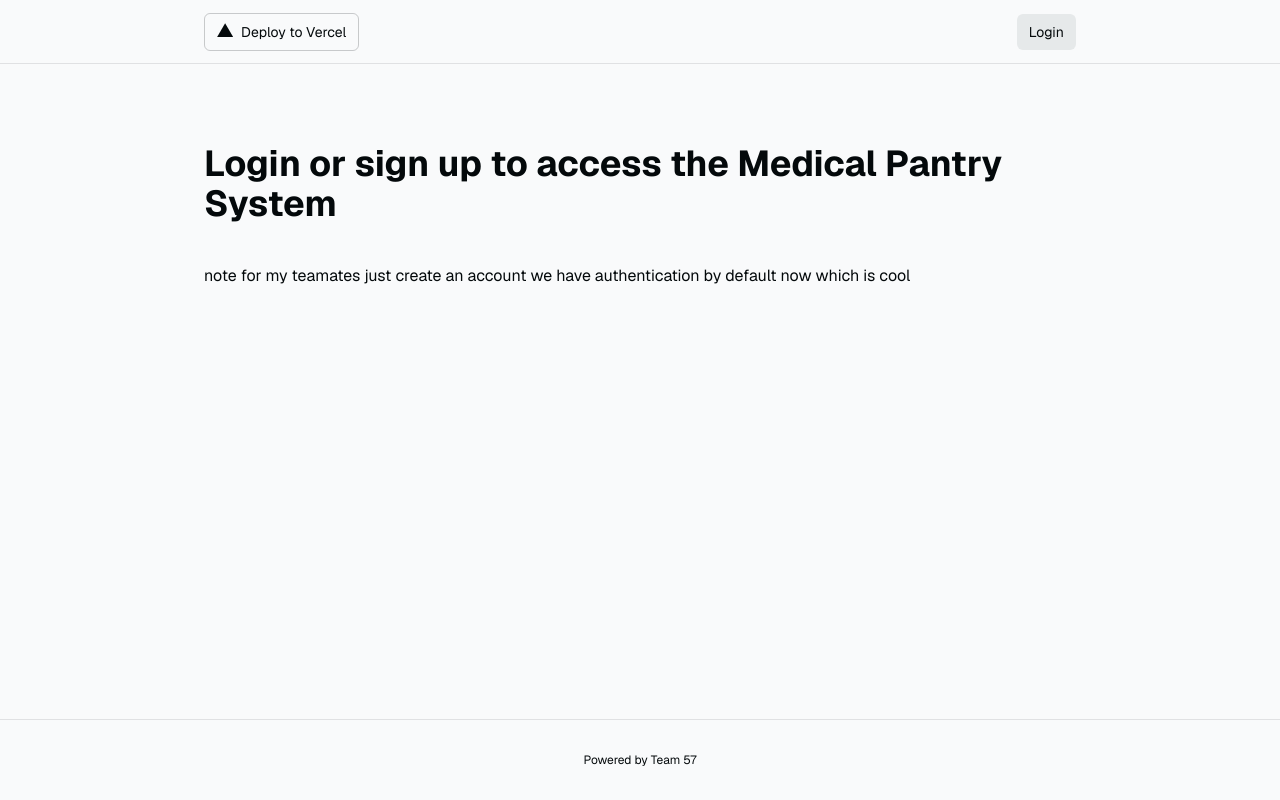
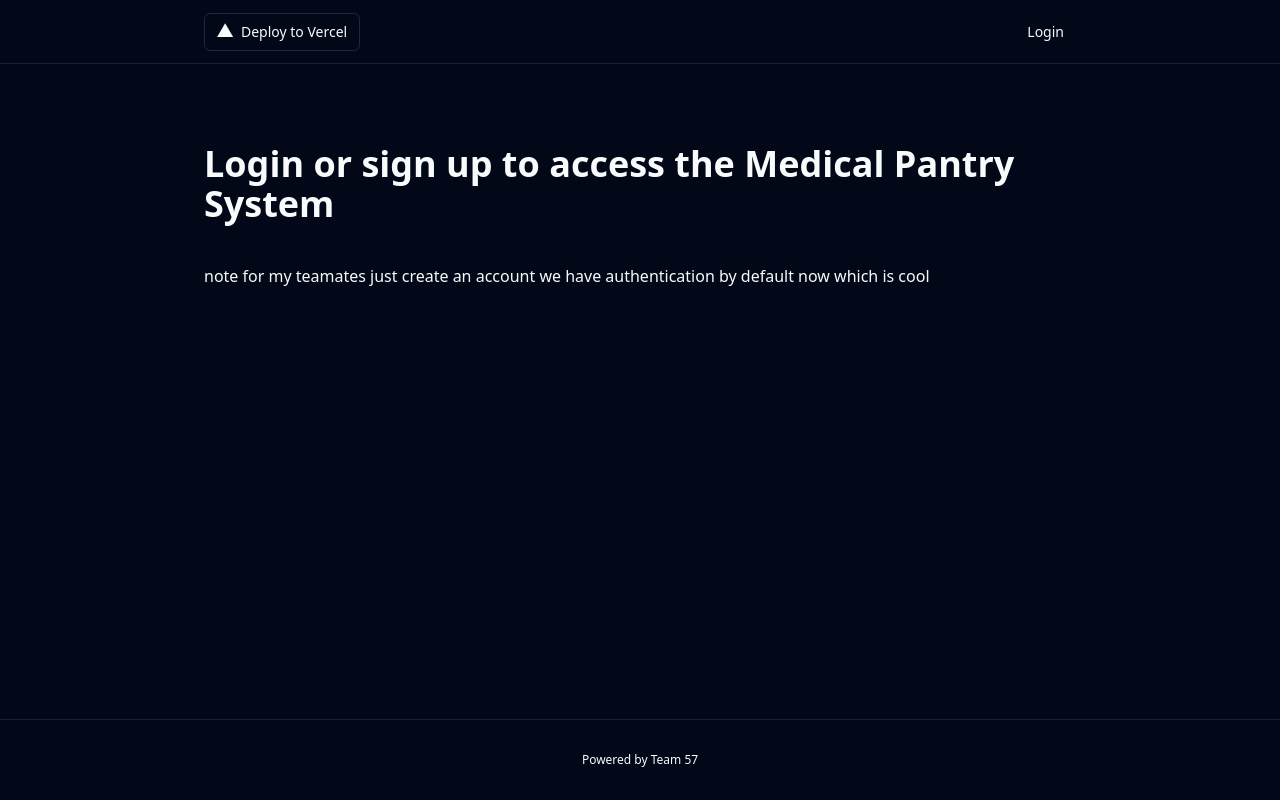
Before and after one commit to DevelopmentHF/medpantry-itproject-57, a Next.js app in the folder frontend/medpantry/: page / in a window 1280 px wide. Built offline with nearby package versions, Linux system fonts and the light colour scheme; no server answers.

Commit message:
add search bar to dashboard home page

```diff
--- a/frontend/medpantry/app/globals.css
+++ b/frontend/medpantry/app/globals.css
@@ -4,24 +4,66 @@
 
 @layer base {
   :root {
-    --background: 200 20% 98%;
-    --btn-background: 200 10% 91%;
-    --btn-background-hover: 200 10% 89%;
-    --foreground: 200 50% 3%;
+    --background: 0 0% 100%;
+    --foreground: 222.2 84% 4.9%;
+    --card: 0 0% 100%;
+    --card-foreground: 222.2 84% 4.9%;
+    --popover: 0 0% 100%;
+    --popover-foreground: 222.2 84% 4.9%;
+    --primary: 222.2 47.4% 11.2%;
+    --primary-foreground: 210 40% 98%;
+    --secondary: 210 40% 96.1%;
+    --secondary-foreground: 222.2 47.4% 11.2%;
+    --muted: 210 40% 96.1%;
+    --muted-foreground: 215.4 16.3% 46.9%;
+    --accent: 210 40% 96.1%;
+    --accent-foreground: 222.2 47.4% 11.2%;
+    --destructive: 0 84.2% 60.2%;
+    --destructive-foreground: 210 40% 98%;
+    --border: 214.3 31.8% 91.4%;
+    --input: 214.3 31.8% 91.4%;
+    --ring: 222.2 84% 4.9%;
+    --radius: 0.5rem;
+    --chart-1: 12 76% 61%;
+    --chart-2: 173 58% 39%;
+    --chart-3: 197 37% 24%;
+    --chart-4: 43 74% 66%;
+    --chart-5: 27 87% 67%;
   }
 
-  @media (prefers-color-scheme: dark) {
-    :root {
-      --background: 200 50% 3%;
-      --btn-background: 200 10% 9%;
-      --btn-background-hover: 200 10% 12%;
-      --foreground: 200 20% 96%;
-    }
+  .dark {
+    --background: 222.2 84% 4.9%;
+    --foreground: 210 40% 98%;
+    --card: 222.2 84% 4.9%;
+    --card-foreground: 210 40% 98%;
+    --popover: 222.2 84% 4.9%;
+    --popover-foreground: 210 40% 98%;
+    --primary: 210 40% 98%;
+    --primary-foreground: 222.2 47.4% 11.2%;
+    --secondary: 217.2 32.6% 17.5%;
+    --secondary-foreground: 210 40% 98%;
+    --muted: 217.2 32.6% 17.5%;
+    --muted-foreground: 215 20.2% 65.1%;
+    --accent: 217.2 32.6% 17.5%;
+    --accent-foreground: 210 40% 98%;
+    --destructive: 0 62.8% 30.6%;
+    --destructive-foreground: 210 40% 98%;
+    --border: 217.2 32.6% 17.5%;
+    --input: 217.2 32.6% 17.5%;
+    --ring: 212.7 26.8% 83.9%;
+    --chart-1: 220 70% 50%;
+    --chart-2: 160 60% 45%;
+    --chart-3: 30 80% 55%;
+    --chart-4: 280 65% 60%;
+    --chart-5: 340 75% 55%;
   }
 }
 
 @layer base {
   * {
-    @apply border-foreground/20;
+    @apply border-border;
+  }
+  body {
+    @apply bg-background text-foreground;
   }
 }
--- a/frontend/medpantry/app/layout.tsx
+++ b/frontend/medpantry/app/layout.tsx
@@ -7,8 +7,8 @@
 
 export const metadata = {
   metadataBase: new URL(defaultUrl),
-  title: "Next.js and Supabase Starter Kit",
-  description: "The fastest way to build apps with Next.js and Supabase",
+  title: "MedicalPantry Inventory Management",
+  description: "",
 };
 
 export default function RootLayout({
@@ -17,7 +17,7 @@
   children: React.ReactNode;
 }) {
   return (
-    <html lang="en" className={GeistSans.className}>
+    <html lang="en" className="dark">
       <body className="bg-background text-foreground">
         <main className="min-h-screen flex flex-col items-center">
           {children}
--- a/frontend/medpantry/components/AuthButton.tsx
+++ b/frontend/medpantry/components/AuthButton.tsx
@@ -1,6 +1,7 @@
 import { createClient } from "@/utils/supabase/server";
 import Link from "next/link";
 import { redirect } from "next/navigation";
+import { Button } from "./ui/button";
 
 export default async function AuthButton() {
   const supabase = createClient();
@@ -19,17 +20,19 @@
 
   return user ? (
     <div className="flex items-center gap-4">
-      Hey, {user.email}!
+      <div>
+        {user.email}
+      </div>
       <form action={signOut}>
-        <button className="py-2 px-4 rounded-md no-underline bg-btn-background hover:bg-btn-background-hover">
+        <Button className="py-2 px-4 rounded-md no-underline hover:bg-btn-background-hover">
           Logout
-        </button>
+        </Button>
       </form>
     </div>
   ) : (
     <Link
       href="/login"
-      className="py-2 px-3 flex rounded-md no-underline bg-btn-background hover:bg-btn-background-hover"
+      className="py-2 px-3 flex rounded-md no-underline hover:bg-btn-background-hover"
     >
       Login
     </Link>
--- /dev/null
+++ b/frontend/medpantry/components/sidebar.tsx
@@ -0,0 +1,28 @@
+import React from 'react';
+import { Button } from "@/components/ui/button";
+import AuthButton from './AuthButton';
+
+interface SidebarProps {
+  title: string;
+  bgColor?: string; // Optional background color prop
+}
+
+export default async function Sidebar({ title, bgColor = 'bg-gray-800' }: SidebarProps) {
+  return (
+    <div className={`h-screen w-64 ${bgColor} text-white fixed top-0 left-0 flex flex-col`}>
+      <div className="p-6">
+        <h1 className="text-2xl font-bold">{title}</h1>
+      </div>
+
+      <nav className="flex-1 px-4 py-2 space-y-2">
+        <Button className="w-full text-left">Dashboard</Button>
+        <Button className="w-full text-left">Settings</Button>
+        <Button className="w-full text-left">Profile</Button>
+      </nav>
+
+      <div className='flex justify-end p-4'>
+        <AuthButton />
+      </div>
+    </div>
+  );
+}
--- /dev/null
+++ b/frontend/medpantry/components/ui/button.tsx
@@ -0,0 +1,56 @@
+import * as React from "react"
+import { Slot } from "@radix-ui/react-slot"
+import { cva, type VariantProps } from "class-variance-authority"
+
+import { cn } from "@/lib/utils"
+
+const buttonVariants = cva(
+  "inline-flex items-center justify-center whitespace-nowrap rounded-md text-sm font-medium ring-offset-background transition-colors focus-visible:outline-none focus-visible:ring-2 focus-visible:ring-ring focus-visible:ring-offset-2 disabled:pointer-events-none disabled:opacity-50",
+  {
+    variants: {
+      variant: {
+        default: "bg-primary text-primary-foreground hover:bg-primary/90",
+        destructive:
+          "bg-destructive text-destructive-foreground hover:bg-destructive/90",
+        outline:
+          "border border-input bg-background hover:bg-accent hover:text-accent-foreground",
+        secondary:
+          "bg-secondary text-secondary-foreground hover:bg-secondary/80",
+        ghost: "hover:bg-accent hover:text-accent-foreground",
+        link: "text-primary underline-offset-4 hover:underline",
+      },
+      size: {
+        default: "h-10 px-4 py-2",
+        sm: "h-9 rounded-md px-3",
+        lg: "h-11 rounded-md px-8",
+        icon: "h-10 w-10",
+      },
+    },
+    defaultVariants: {
+      variant: "default",
+      size: "default",
+    },
+  }
+)
+
+export interface ButtonProps
+  extends React.ButtonHTMLAttributes<HTMLButtonElement>,
+    VariantProps<typeof buttonVariants> {
+  asChild?: boolean
+}
+
+const Button = React.forwardRef<HTMLButtonElement, ButtonProps>(
+  ({ className, variant, size, asChild = false, ...props }, ref) => {
+    const Comp = asChild ? Slot : "button"
+    return (
+      <Comp
+        className={cn(buttonVariants({ variant, size, className }))}
+        ref={ref}
+        {...props}
+      />
+    )
+  }
+)
+Button.displayName = "Button"
+
+export { Button, buttonVariants }
--- /dev/null
+++ b/frontend/medpantry/components/ui/input.tsx
@@ -0,0 +1,25 @@
+import * as React from "react"
+
+import { cn } from "@/lib/utils"
+
+export interface InputProps
+  extends React.InputHTMLAttributes<HTMLInputElement> {}
+
+const Input = React.forwardRef<HTMLInputElement, InputProps>(
+  ({ className, type, ...props }, ref) => {
+    return (
+      <input
+        type={type}
+        className={cn(
+          "flex h-10 w-full rounded-md border border-input bg-background px-3 py-2 text-sm ring-offset-background file:border-0 file:bg-transparent file:text-sm file:font-medium placeholder:text-muted-foreground focus-visible:outline-none focus-visible:ring-2 focus-visible:ring-ring focus-visible:ring-offset-2 disabled:cursor-not-allowed disabled:opacity-50",
+          className
+        )}
+        ref={ref}
+        {...props}
+      />
+    )
+  }
+)
+Input.displayName = "Input"
+
+export { Input }
--- /dev/null
+++ b/frontend/medpantry/components/ui/separator.tsx
@@ -0,0 +1,31 @@
+"use client"
+
+import * as React from "react"
+import * as SeparatorPrimitive from "@radix-ui/react-separator"
+
+import { cn } from "@/lib/utils"
+
+const Separator = React.forwardRef<
+  React.ElementRef<typeof SeparatorPrimitive.Root>,
+  React.ComponentPropsWithoutRef<typeof SeparatorPrimitive.Root>
+>(
+  (
+    { className, orientation = "horizontal", decorative = true, ...props },
+    ref
+  ) => (
+    <SeparatorPrimitive.Root
+      ref={ref}
+      decorative={decorative}
+      orientation={orientation}
+      className={cn(
+        "shrink-0 bg-border",
+        orientation === "horizontal" ? "h-[1px] w-full" : "h-full w-[1px]",
+        className
+      )}
+      {...props}
+    />
+  )
+)
+Separator.displayName = SeparatorPrimitive.Root.displayName
+
+export { Separator }
--- /dev/null
+++ b/frontend/medpantry/lib/utils.ts
@@ -0,0 +1,6 @@
+import { type ClassValue, clsx } from "clsx"
+import { twMerge } from "tailwind-merge"
+
+export function cn(...inputs: ClassValue[]) {
+  return twMerge(clsx(inputs))
+}
--- a/frontend/medpantry/tailwind.config.ts
+++ b/frontend/medpantry/tailwind.config.ts
@@ -1,20 +1,80 @@
-/** @type {import('tailwindcss').Config} */
-module.exports = {
+import type { Config } from "tailwindcss"
+
+const config = {
+  darkMode: ["class"],
   content: [
-    "./app/**/*.{js,ts,jsx,tsx,mdx}",
-    "./components/**/*.{js,ts,jsx,tsx,mdx}",
-  ],
+    './pages/**/*.{ts,tsx}',
+    './components/**/*.{ts,tsx}',
+    './app/**/*.{ts,tsx}',
+    './src/**/*.{ts,tsx}',
+	],
+  prefix: "",
   theme: {
+    container: {
+      center: true,
+      padding: "2rem",
+      screens: {
+        "2xl": "1400px",
+      },
+    },
     extend: {
       colors: {
+        border: "hsl(var(--border))",
+        input: "hsl(var(--input))",
+        ring: "hsl(var(--ring))",
         background: "hsl(var(--background))",
         foreground: "hsl(var(--foreground))",
-        btn: {
-          background: "hsl(var(--btn-background))",
-          "background-hover": "hsl(var(--btn-background-hover))",
+        primary: {
+          DEFAULT: "hsl(var(--primary))",
+          foreground: "hsl(var(--primary-foreground))",
         },
+        secondary: {
+          DEFAULT: "hsl(var(--secondary))",
+          foreground: "hsl(var(--secondary-foreground))",
+        },
+        destructive: {
+          DEFAULT: "hsl(var(--destructive))",
+          foreground: "hsl(var(--destructive-foreground))",
+        },
+        muted: {
+          DEFAULT: "hsl(var(--muted))",
+          foreground: "hsl(var(--muted-foreground))",
+        },
+        accent: {
+          DEFAULT: "hsl(var(--accent))",
+          foreground: "hsl(var(--accent-foreground))",
+        },
+        popover: {
+          DEFAULT: "hsl(var(--popover))",
+          foreground: "hsl(var(--popover-foreground))",
+        },
+        card: {
+          DEFAULT: "hsl(var(--card))",
+          foreground: "hsl(var(--card-foreground))",
+        },
+      },
+      borderRadius: {
+        lg: "var(--radius)",
+        md: "calc(var(--radius) - 2px)",
+        sm: "calc(var(--radius) - 4px)",
+      },
+      keyframes: {
+        "accordion-down": {
+          from: { height: "0" },
+          to: { height: "var(--radix-accordion-content-height)" },
+        },
+        "accordion-up": {
+          from: { height: "var(--radix-accordion-content-height)" },
+          to: { height: "0" },
+        },
+      },
+      animation: {
+        "accordion-down": "accordion-down 0.2s ease-out",
+        "accordion-up": "accordion-up 0.2s ease-out",
       },
     },
   },
-  plugins: [],
-};
+  plugins: [require("tailwindcss-animate")],
+} satisfies Config
+
+export default config
```
Also changed, not shown: frontend/medpantry/app/protected/page.tsx (+19 -9 lines), frontend/medpantry/package.json (+8 -0 lines), frontend/medpantry/components.json (added), 1 other file (tests, documents, lock files or other folders).
